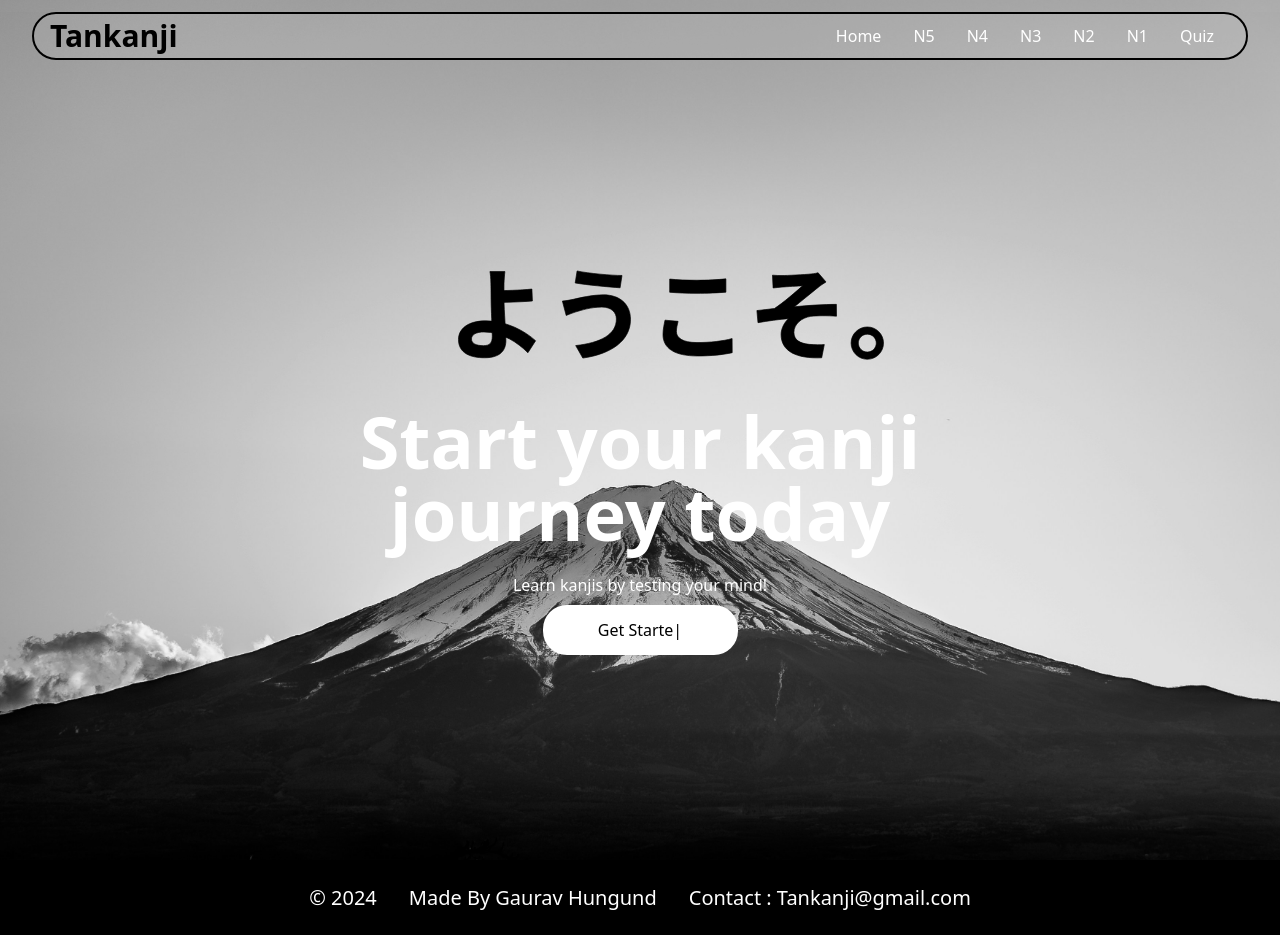
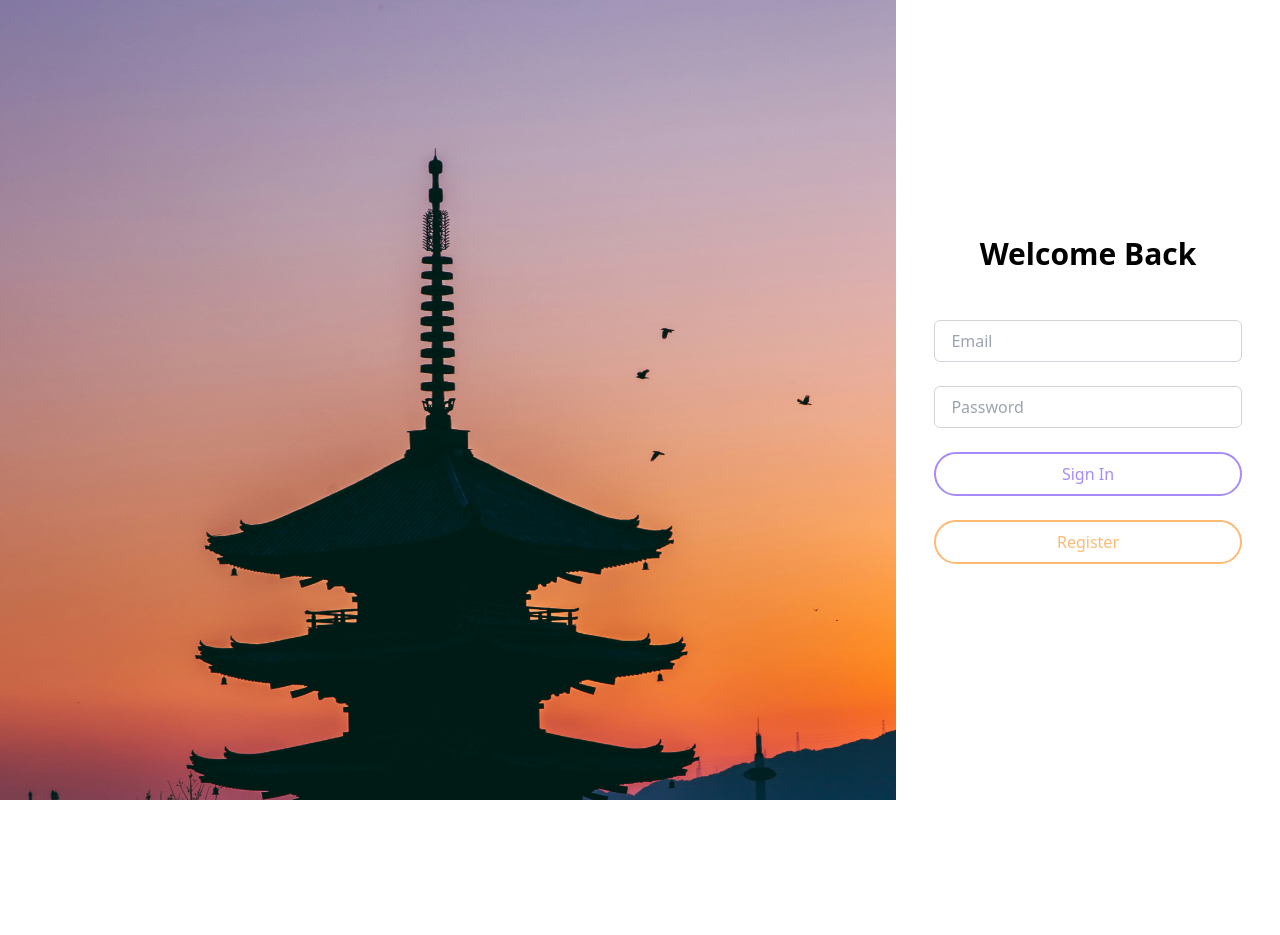
Before and after one commit to AsgardRodent/Tankanji, a React (Create React App) app: page / in a window 1280 px wide. After the commit the page ends 800 px from the top, so only its background shows below. Built offline with nearby package versions, Linux system fonts and the light colour scheme.

Commit message:
login pages connected with db as well as correct routing

```diff
--- a/package.json
+++ b/package.json
@@ -8,6 +8,7 @@
     "@testing-library/jest-dom": "^5.17.0",
     "@testing-library/react": "^13.4.0",
     "@testing-library/user-event": "^13.5.0",
+    "bcrypt": "^5.1.1",
     "framer-motion": "^11.15.0",
     "motion": "^11.14.4",
     "react": "^18.3.1",
--- a/src/App.js
+++ b/src/App.js
@@ -9,13 +9,15 @@
 import ScribbleQuiz from './components/scribble_quiz/scribble_quiz.tsx';
 // import Loader from './components/loader/loader.tsx';
 import Signin from './components/signin/signin.tsx';
+import SignUp from './components/signup/signup.tsx'
 
 function App() {
   return (
     <BrowserRouter>
       <Routes>
-        <Route path='/Signin' element={<Signin />} />
-        <Route path="/" element={<Home />} />
+        <Route path='/Home' element={<Home />} />
+        <Route path='/SignUp' element={<SignUp />} />
+        <Route path="/" element={<Signin/>} />
         <Route path="/N5" element={<N5 />} />
         <Route path="/N4" element={<N4 />} />
         <Route path="/N3" element={<N3 />} />
--- a/src/components/signin/signin.tsx
+++ b/src/components/signin/signin.tsx
@@ -1,34 +1,96 @@
-import React from 'react'
+import React, { useState } from 'react'
+import { useNavigate } from 'react-router-dom'
+import supabase from '../../supabase'
 import '../signin/signin.css'
 
 const Signin = () => {
+  const navigate = useNavigate()
+  const [email, setEmail] = useState('')
+  const [password, setPassword] = useState('')
+  const [error, setError] = useState('')
+  const [successMsg, setSuccessMsg] = useState('')
+
+  const handleSubmit = async (e) => {
+    e.preventDefault()
+
+    if (!email) {
+      setError('Please enter your email')
+      return
+    }
+
+    if (!password) {
+      setError('Please enter your password')
+      return
+    }
+
+    try {
+      const { data, error } = await supabase
+        .from('users')
+        .select('*')
+        .eq('email', email)
+        .single()
+
+      if (error) {
+        setError('Invalid User')
+        return
+      }
+
+      if (!data) {
+        setError('User not found')
+        return
+      }
+
+      if (data.password !== password) {
+        setError('Invalid password')
+        return
+      }
+
+      setSuccessMsg('Login successful! Redirecting...')
+      setError('')
+      setTimeout(() => navigate('/Home'), 2000)
+
+    } catch (error) {
+      setError('An error occurred during login')
+    }
+  }
+
   return (
     <div className='flex flex-row w-full h-screen'>
       <div className='w-[70%] bg-change'></div>
-        <div className='w-[30%] bg-white rounded-l-2xl flex items-center justify-center'>
-            <div className='flex flex-col justify-center items-center w-[80%] space-y-6'>
-                <h1 className='text-3xl font-bold text-black mb-6'> Sign In </h1>
+      <div className='w-[30%] bg-white flex items-center justify-center'>
+        <form onSubmit={handleSubmit} className='flex flex-col justify-center items-center w-[80%] space-y-6'>
+          <h1 className='text-3xl font-bold text-black mb-6'>Welcome Back</h1>
+          {error && <p className="text-red-500 mb-4">{error}</p>}
+          {successMsg && <p className="text-green-500 mb-4">{successMsg}</p>}
           <input
-                  type="text"
-                  id="username"
-                  placeholder="Username"
+            type="email"
+            placeholder="Email"
             className="w-full px-4 py-2 border border-gray-300 rounded-md focus:outline-none focus:ring-2 focus:ring-blue-500"
+            value={email}
+            onChange={(e) => setEmail(e.target.value)}
             required
           />
           <input
-                  type='password'
-                  id='password'
+            type="password"
             placeholder="Password"
             className="w-full px-4 py-2 border border-gray-300 rounded-md focus:outline-none focus:ring-2 focus:ring-blue-500"
+            value={password}
+            onChange={(e) => setPassword(e.target.value)}
             required
           />
           <button
             type="submit"
-                  className="w-full px-4 py-2 bg-blue-500 text-white rounded-full hover:bg-blue-600 transition duration-300 ease-in-out"
+            className="w-full px-4 py-2 bg-white text-violet-400 border-2 border-violet-400 hover:bg-violet-400 hover:text-white rounded-full transition duration-300 ease-in-out"
           >
-                  Login
+            Sign In
           </button>
-            </div>
+          <button
+            onClick={() => navigate('/signup')}
+            className="w-full px-4 py-2 bg-white text-orange-300 border-2 border-orange-300 hover:bg-orange-300 hover:text-white rounded-full transition duration-300 ease-in-out"
+          >
+            Register
+          </button>
+        </form>
       </div>
     </div>
   )
--- /dev/null
+++ b/src/components/signup/signup.css
@@ -0,0 +1,22 @@
+.bg-change {
+    background-image: url('../../images/kyoto_tower.jpg');
+    background-size: cover;
+    background-position: center;
+    background-repeat: no-repeat;
+    min-height: 100vh;
+
+}
+
+.btn-pill {
+border-radius: 50px;
+padding: 10px 20px;
+background-color: black;
+color: white;
+border: none;
+cursor: pointer;
+transition: background-color 0.3s ease;
+}
+
+.btn-pill:hover {
+background-color: #0056b3;
+}
--- /dev/null
+++ b/src/components/signup/signup.tsx
@@ -0,0 +1,66 @@
+import React, { useState } from 'react'
+import { useNavigate } from 'react-router-dom'
+import supabase from '../../supabase'
+
+const SignUp = () => {
+  const navigate = useNavigate()
+  const [email, setEmail] = useState('')
+  const [password, setPassword] = useState('')
+  const [error, setError] = useState('')
+  const [successMsg, setSuccessMsg] = useState('')
+
+  const handleSubmit = async (e) => {
+    e.preventDefault()
+
+    try {
+        const { error } = await supabase
+        .from('users')
+        .insert([{ email, password }])
+
+
+      if (error) throw error
+
+      setSuccessMsg('Registration successful! Redirecting to login...')
+      setTimeout(() => navigate('/signin'), 2000)
+    } catch (error) {
+      setError(error.message)
+    }
+  }
+
+  return (
+    <div className='flex flex-row w-full h-screen'>
+    <div className='w-[70%] bg-change'></div>
+    <div className='w-[30%] bg-white flex items-center justify-center'>
+    <form onSubmit={handleSubmit} className='flex flex-col justify-center items-center w-[80%] space-y-6'>
+    <h1 className='text-3xl font-bold text-black mb-6'>Register</h1>
+          {error && <p className="text-red-500 mb-4">{error}</p>}
+          {successMsg && <p className="text-green-500 mb-4">{successMsg}</p>}
+        <input
+          type="email"
+          placeholder="Email"
+          className="w-full p-2 mb-4 border rounded"
+          value={email}
+          onChange={(e) => setEmail(e.target.value)}
+          required
+        />
+        <input
+          type="password"
+          placeholder="Password"
+          className="w-full p-2 mb-6 border rounded"
+          value={password}
+          onChange={(e) => setPassword(e.target.value)}
+          required
+        />
+        <button
+          type="submit"
+          className="w-full px-4 py-2 bg-white text-orange-300 border-2 border-orange-300 hover:bg-orange-300 hover:text-white rounded-full transition duration-300 ease-in-out"
+        >
+          Sign Up
+        </button>
+      </form>
+    </div>
+    </div>
+  )
+}
+
+export default SignUp
```
Also changed, not shown: 1 other file (tests, documents, lock files or other folders). Lines whose indentation alone changed are shown as unchanged.
